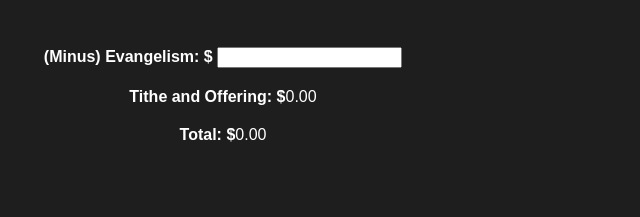
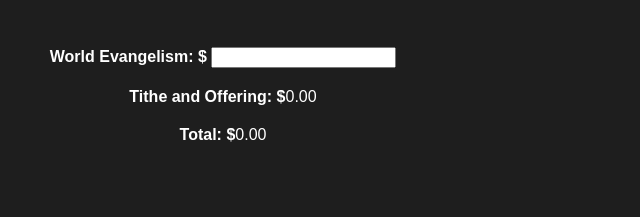
Before and after one commit to seanyuen/seanyuen.github.io, a plain HTML site: page index.html in a window 1280 px wide. Shown: the part 383-600 px from the top of the page, 417-1057 px from the left. Drawn offline with Linux system fonts and the light colour scheme.

```diff
--- a/index.html
+++ b/index.html
@@ -184,7 +184,7 @@
 </div>
 
 <div class="subtotal">
-    <label for="worldEvangelism">(Minus) Evangelism: $</label>
+    <label for="worldEvangelism">World Evangelism: $</label>
     <input type="number" id="worldEvangelism" min="0" oninput="updateSubtotals()">
 </div>
 <div class="subtotal">
```
